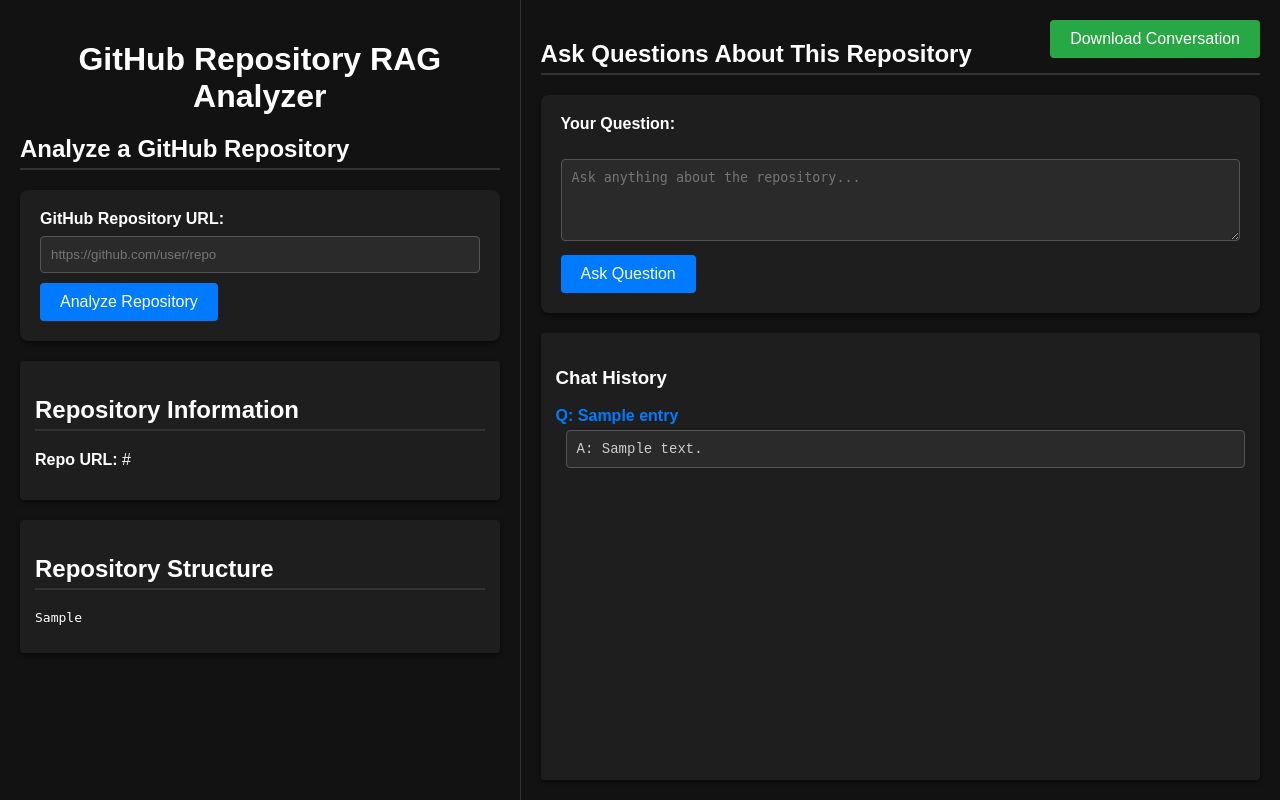
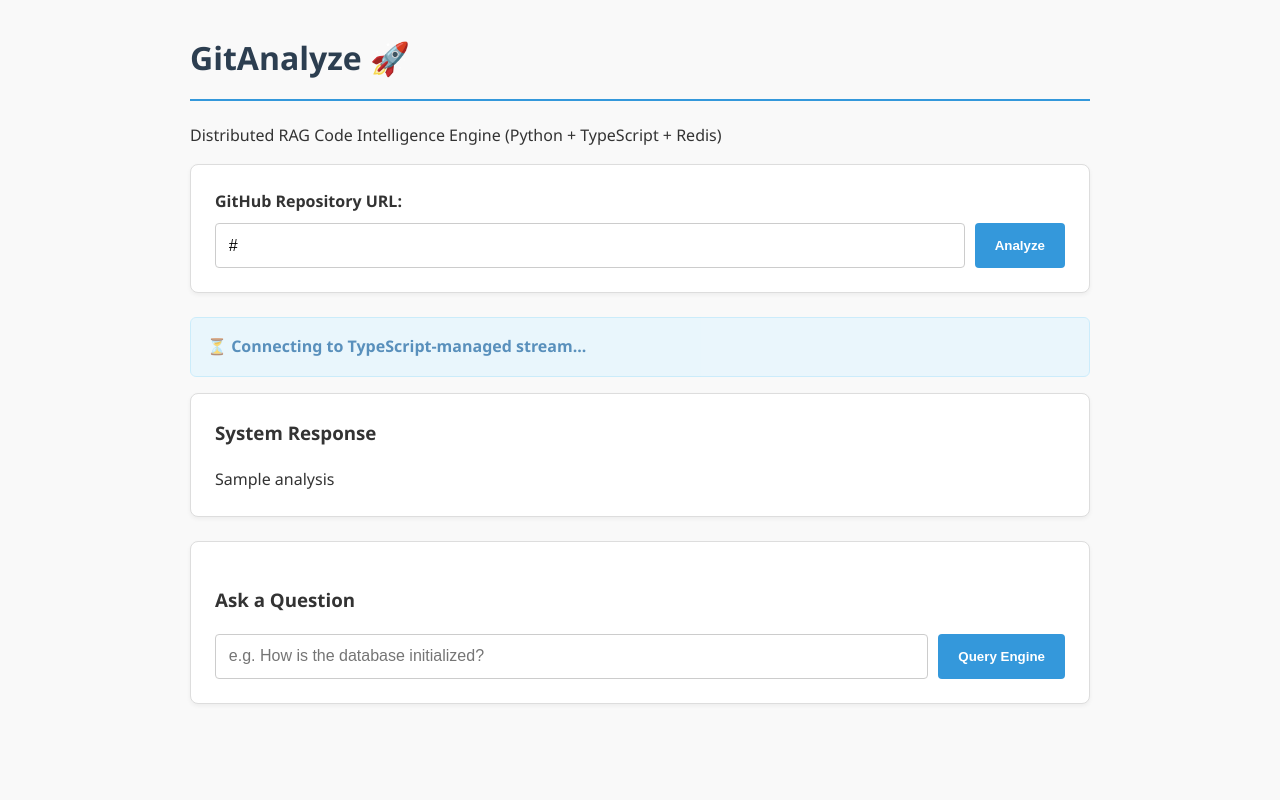
Before and after one commit to hemasribavisetty/RAG-Github-Analyzer, a FastAPI app: template app/templates/index.html in a window 1280 px wide. Run offline with FastAPI, Linux system fonts and the light colour scheme; the template is opened without the code that fills it: most values are stand-ins (such as "Sample title", 1, 10 or a date in 2020).

Commit message:
feat: implement distributed RAG with Redis workers, WebSockets, and improved chunking

```diff
--- a/app/main.py
+++ b/app/main.py
@@ -1,27 +1,46 @@
 import hashlib
-from fastapi import FastAPI, Request, Form
-from fastapi.responses import HTMLResponse, PlainTextResponse
+import json
+import asyncio
+import requests
+from fastapi import FastAPI, Request, Form, WebSocket, WebSocketDisconnect
+from fastapi.responses import HTMLResponse, PlainTextResponse, JSONResponse
 from fastapi.templating import Jinja2Templates
+from rq.job import Job
 
-from .code_utils import clone_repo, list_repo_files, get_repo_structure
-from .rag_index import build_repo_index, answer_question, summarize_repo_structure
+from .code_utils import list_repo_files, get_repo_structure
+from .rag_index import answer_question, summarize_repo_structure
+from .worker_tasks import enqueue_repo_analysis, redis_conn
 
 app = FastAPI()
-@app.get("/ping")
-async def ping():
-    return {"status": "ok"}
 
 templates = Jinja2Templates(directory="app/templates")
 
-# Simple in memory store
+# Simple in memory store for session data
 REPO_STATE = {}
 
+# Manager to keep track of active WebSocket connections
+class ConnectionManager:
+    def __init__(self):
+        self.active_connections: dict[str, WebSocket] = {}
+
+    async def connect(self, repo_id: str, websocket: WebSocket):
+        await websocket.accept()
+        self.active_connections[repo_id] = websocket
+
+    def disconnect(self, repo_id: str):
+        if repo_id in self.active_connections:
+            del self.active_connections[repo_id]
+
+    async def send_update(self, repo_id: str, message: str):
+        if repo_id in self.active_connections:
+            await self.active_connections[repo_id].send_text(json.dumps({"status": "update", "message": message}))
+
+manager = ConnectionManager()
 
 def repo_id_from_url(url: str) -> str:
     return hashlib.sha1(url.encode("utf-8")).hexdigest()[:10]
 
-
-@app.get("/", response_class=HTMLResponse)
+@app.get("/")
 async def home(request: Request):
     return templates.TemplateResponse(
         "index.html",
@@ -31,63 +50,61 @@
             "repo_id": None,
             "repo_url": None,
             "chat_history": [],
+            "job_id": None
         },
     )
 
+@app.websocket("/ws/{repo_id}")
+async def websocket_endpoint(websocket: WebSocket, repo_id: str):
+    await manager.connect(repo_id, websocket)
+    try:
+        while True:
+            await websocket.receive_text()
+    except WebSocketDisconnect:
+        manager.disconnect(repo_id)
 
-@app.post("/analyze", response_class=HTMLResponse)
+@app.post("/analyze-progress/{repo_id}")
+async def report_progress(repo_id: str, data: dict):
+    """Internal endpoint for workers to report progress to the UI via websocket."""
+    await manager.send_update(repo_id, data.get("message", ""))
+    return {"status": "ok"}
+
+@app.post("/analyze")
 async def analyze_repo(request: Request, repo_url: str = Form(...)):
     rid = repo_id_from_url(repo_url)
-
-    repo_path = clone_repo(repo_url)
-    files = list_repo_files(repo_path)
-    repo_structure = get_repo_structure(repo_path)
-
-    build_repo_index(rid, files)
-    structure_summary = summarize_repo_structure(files)
+    job_id = enqueue_repo_analysis(repo_url, rid)
 
     REPO_STATE[rid] = {
         "repo_url": repo_url,
-        "files": files,
-        "structure_summary": structure_summary,
-        "repo_structure": repo_structure,
         "chat_history": [],
+        "job_id": job_id
     }
 
     return templates.TemplateResponse(
         "index.html",
         {
             "request": request,
-            "analysis": structure_summary,
+            "analysis": f"Analysis started. Connecting to live stream...",
             "repo_id": rid,
             "repo_url": repo_url,
-            "repo_structure": repo_structure,
+            "job_id": job_id,
             "chat_history": [],
         },
     )
 
+@app.get("/status/{job_id}")
+async def get_status(job_id: str):
+    try:
+        job = Job.fetch(job_id, connection=redis_conn)
+        return {
+            "job_id": job_id,
+            "status": job.get_status(),
+            "result": job.result if job.is_finished else None
+        }
+    except Exception as e:
+        return JSONResponse(status_code=404, content={"error": str(e)})
 
-@app.get("/download/{repo_id}", response_class=PlainTextResponse)
-async def download_chat(repo_id: str):
-    repo_data = REPO_STATE.get(repo_id)
-    if not repo_data:
-        return "No conversation found for this repository."
-
-    chat_history = repo_data.get("chat_history", [])
-    if not chat_history:
-        return "No chat history available."
-
-    content = f"Repository: {repo_data['repo_url']}\n\n"
-    for i, entry in enumerate(chat_history, 1):
-        content += f"Q{i}: {entry['question']}\n"
-        content += f"A{i}: {entry['answer']}\n\n"
-
-    response = PlainTextResponse(content)
-    response.headers["Content-Disposition"] = "attachment; filename=conversation.txt"
-    return response
-
-
-@app.post("/ask", response_class=HTMLResponse)
+@app.post("/ask")
 async def ask_about_repo(
     request: Request,
     repo_id: str = Form(...),
@@ -97,8 +114,8 @@
     repo_data = REPO_STATE.get(repo_id)
     if repo_data:
         repo_data["chat_history"].append({"question": question, "answer": answer})
+
     repo_url = repo_data["repo_url"] if repo_data else "Unknown"
-    repo_structure = repo_data.get("repo_structure", "") if repo_data else ""
     chat_history = repo_data.get("chat_history", []) if repo_data else []
 
     return templates.TemplateResponse(
@@ -108,7 +125,6 @@
             "analysis": answer,
             "repo_id": repo_id,
             "repo_url": repo_url,
-            "repo_structure": repo_structure,
             "chat_history": chat_history,
         },
     )
--- a/app/templates/index.html
+++ b/app/templates/index.html
@@ -1,195 +1,78 @@
 <!DOCTYPE html>
-<html>
+<html lang="en">
 <head>
-    <title>GitHub RAG Analyzer</title>
+    <meta charset="UTF-8">
+    <title>GitAnalyze - Distributed RAG Engine</title>
     <style>
-        body {
-            font-family: Arial, sans-serif;
-            margin: 0;
-            padding: 0;
-            background-color: #121212;
-            color: #ffffff;
-            display: flex;
-            height: 100vh;
-        }
-        .download-btn {
-            position: absolute;
-            top: 20px;
-            right: 20px;
-            background-color: #28a745;
-            color: white;
-            padding: 10px 20px;
-            border: none;
-            border-radius: 4px;
-            cursor: pointer;
-            font-size: 16px;
-            text-decoration: none;
-        }
-        .download-btn:hover {
-            background-color: #218838;
-        }
-        .container {
-            display: flex;
-            width: 100%;
-        }
-        .left-panel {
-            width: 40%;
-            padding: 20px;
-            border-right: 1px solid #333;
-            overflow-y: auto;
-        }
-        .right-panel {
-            width: 60%;
-            display: flex;
-            flex-direction: column;
-            padding: 20px;
-            overflow-y: auto;
-        }
-        h1 {
-            color: #ffffff;
-            text-align: center;
-            margin-bottom: 20px;
-        }
-        h2 {
-            color: #ffffff;
-            border-bottom: 2px solid #333;
-            padding-bottom: 5px;
-        }
-        form {
-            background-color: #1e1e1e;
-            padding: 20px;
-            border-radius: 8px;
-            box-shadow: 0 2px 4px rgba(0,0,0,0.5);
-            margin-bottom: 20px;
-        }
-        label {
-            display: block;
-            margin-bottom: 8px;
-            font-weight: bold;
-        }
-        input[type="text"], textarea {
-            width: 100%;
-            padding: 10px;
-            border: 1px solid #555;
-            border-radius: 4px;
-            box-sizing: border-box;
-            background-color: #2a2a2a;
-            color: #ffffff;
-        }
-        button {
-            background-color: #007bff;
-            color: white;
-            padding: 10px 20px;
-            border: none;
-            border-radius: 4px;
-            cursor: pointer;
-            font-size: 16px;
-            margin-top: 10px;
-        }
-        button:hover {
-            background-color: #0056b3;
-        }
-        .repo-info {
-            background-color: #1e1e1e;
-            padding: 15px;
-            border-radius: 4px;
-            box-shadow: 0 2px 4px rgba(0,0,0,0.5);
-            margin-bottom: 20px;
-        }
-        .structure-section {
-            background-color: #1e1e1e;
-            padding: 15px;
-            border-radius: 4px;
-            box-shadow: 0 2px 4px rgba(0,0,0,0.5);
-            margin-bottom: 20px;
-        }
-        .chat-section {
-            flex: 1;
-            background-color: #1e1e1e;
-            padding: 15px;
-            border-radius: 4px;
-            box-shadow: 0 2px 4px rgba(0,0,0,0.5);
-            overflow-y: auto;
-            max-height: 70vh;
-        }
-        .chat-message {
-            margin-bottom: 15px;
-        }
-        .question {
-            font-weight: bold;
-            color: #007bff;
-        }
-        .answer {
-            margin-left: 10px;
-            color: #cccccc;
-        }
-        .answer pre {
-            background-color: #2a2a2a;
-            padding: 10px;
-            border-radius: 4px;
-            border: 1px solid #555;
-            overflow-x: auto;
-            white-space: pre-wrap;
-            font-family: 'Courier New', monospace;
-            font-size: 14px;
-            color: #cccccc;
-            margin: 5px 0 0 0;
-        }
+        body { font-family: 'Segoe UI', Tahoma, Geneva, Verdana, sans-serif; max-width: 900px; margin: 2em auto; padding: 0 1em; line-height: 1.6; background-color: #f9f9f9; color: #333; }
+        .box { background: white; border: 1px solid #ddd; padding: 1.5em; margin-bottom: 1.5em; border-radius: 8px; box-shadow: 0 2px 4px rgba(0,0,0,0.05); }
+        h1 { color: #2c3e50; border-bottom: 2px solid #3498db; padding-bottom: 0.5em; }
+        .chat-entry { margin-bottom: 1.5em; border-left: 4px solid #3498db; padding-left: 1em; }
+        .user { font-weight: bold; color: #2c3e50; }
+        .bot { color: #2980b9; margin-top: 0.5em; white-space: pre-wrap; }
+        #status-indicator { font-weight: bold; padding: 1em; border-radius: 6px; margin-bottom: 1em; display: none; }
+        .loading { background: #e1f5fe; color: #01579b; border: 1px solid #b3e5fc; }
+        .finished { background: #e8f5e9; color: #2e7d32; border: 1px solid #c8e6c9; }
+        .pulse { animation: pulse-animation 2s infinite; }
+        @keyframes pulse-animation { 0% { opacity: 1; } 50% { opacity: 0.6; } 100% { opacity: 1; } }
+        input[type="text"] { padding: 0.8em; border: 1px solid #ccc; border-radius: 4px; font-size: 1em; }
+        button { padding: 0.8em 1.5em; background: #3498db; color: white; border: none; border-radius: 4px; cursor: pointer; font-weight: bold; }
     </style>
+    <!-- In a production environment, this would be the compiled JS from TypeScript -->
+    <script src="/static/js/client.js" defer></script>
 </head>
 <body>
-    {% if repo_id %}
-        <a href="/download/{{ repo_id }}" class="download-btn">Download Conversation</a>
-    {% endif %}
-    <div class="container">
-        <div class="left-panel">
-            <h1>GitHub Repository RAG Analyzer</h1>
+    <h1>GitAnalyze 🚀</h1>
+    <p>Distributed RAG Code Intelligence Engine (Python + TypeScript + Redis)</p>
 
-            <h2>Analyze a GitHub Repository</h2>
-            <form method="post" action="/analyze">
-                <label for="repo_url">GitHub Repository URL:</label>
-                <input type="text" id="repo_url" name="repo_url" placeholder="https://github.com/user/repo" required />
-                <button type="submit">Analyze Repository</button>
+    <div class="box">
+        <form action="/analyze" method="post">
+            <label style="display:block; margin-bottom: 0.5em; font-weight:bold;">GitHub Repository URL:</label>
+            <div style="display:flex; gap: 10px;">
+                <input type="text" name="repo_url" value="{{ repo_url or '' }}" style="flex-grow:1" placeholder="https://github.com/user/repo" required>
+                <button type="submit">Analyze</button>
+            </div>
         </form>
-
-            {% if repo_url %}
-                <div class="repo-info">
-                    <h2>Repository Information</h2>
-                    <p><strong>Repo URL:</strong> {{ repo_url }}</p>
     </div>
 
-                {% if repo_structure %}
-                <div class="structure-section">
-                    <h2>Repository Structure</h2>
-                    <pre>{{ repo_structure }}</pre>
+    <div id="status-indicator"></div>
+
+    {% if analysis %}
+    <div class="box">
+        <h3 style="margin-top:0">System Response</h3>
+        <div id="analysis-text">{{ analysis | safe }}</div>
     </div>
     {% endif %}
-            {% endif %}
-        </div>
 
-        <div class="right-panel">
     {% if repo_id %}
-                <h2>Ask Questions About This Repository</h2>
-                <form method="post" action="/ask">
-                    <input type="hidden" name="repo_id" value="{{ repo_id }}" />
-                    <label for="question">Your Question:</label><br>
-                    <textarea id="question" name="question" rows="4" cols="80" placeholder="Ask anything about the repository..." required onkeydown="if(event.key==='Enter' && !event.shiftKey){event.preventDefault(); this.form.submit();}"></textarea><br>
-                    <button type="submit">Ask Question</button>
+    <div class="box">
+        <h3>Ask a Question</h3>
+        <form action="/ask" method="post" style="display:flex; gap: 10px;">
+            <input type="hidden" name="repo_id" value="{{ repo_id }}">
+            <input type="text" name="question" placeholder="e.g. How is the database initialized?" style="flex-grow:1" required>
+            <button type="submit">Query Engine</button>
         </form>
-
-                <div class="chat-section">
-                    <h3>Chat History</h3>
-                    {% for entry in chat_history %}
-                    <div class="chat-message">
-                        <div class="question">Q: {{ entry.question }}</div>
-                        <div class="answer">
-                            <pre>A: {{ entry.answer }}</pre>
-                        </div>
-                    </div>
-                    {% endfor %}
     </div>
     {% endif %}
-        </div>
-    </div>
+
+    <script>
+        // Use the TypeScript-defined global initializer
+        window.onload = () => {
+            const repoId = "{{ repo_id }}";
+            if (repoId && repoId !== "None") {
+                const statusDiv = document.getElementById('status-indicator');
+                statusDiv.style.display = 'block';
+                statusDiv.className = 'loading pulse';
+                statusDiv.innerText = "⏳ Connecting to TypeScript-managed stream...";
+
+                // Fallback if the JS isn't compiled: the logic we wrote in client.ts
+                if (window.startGitAnalyzeStream) {
+                    window.startGitAnalyzeStream(repoId, 'status-indicator');
+                } else {
+                    console.warn("TypeScript client JS not found. Ensure tsc is run.");
+                }
+            }
+        };
+    </script>
 </body>
 </html>
--- a/requirements.txt
+++ b/requirements.txt
@@ -9,7 +9,6 @@
 langchain
 langchain-community
 python-dotenv
-python-dotenv
-python-dotenv
-python-dotenv
 requests
+redis
+rq
```
Also changed, not shown: PLAN.md (added, +37 -0 lines), app/rag_index.py (+49 -97 lines), app/static/ts/client.ts (added, +59 -0 lines), app/worker.py (added, +10 -0 lines), app/worker_tasks.py (added, +39 -0 lines). Lines whose indentation alone changed are shown as unchanged.
